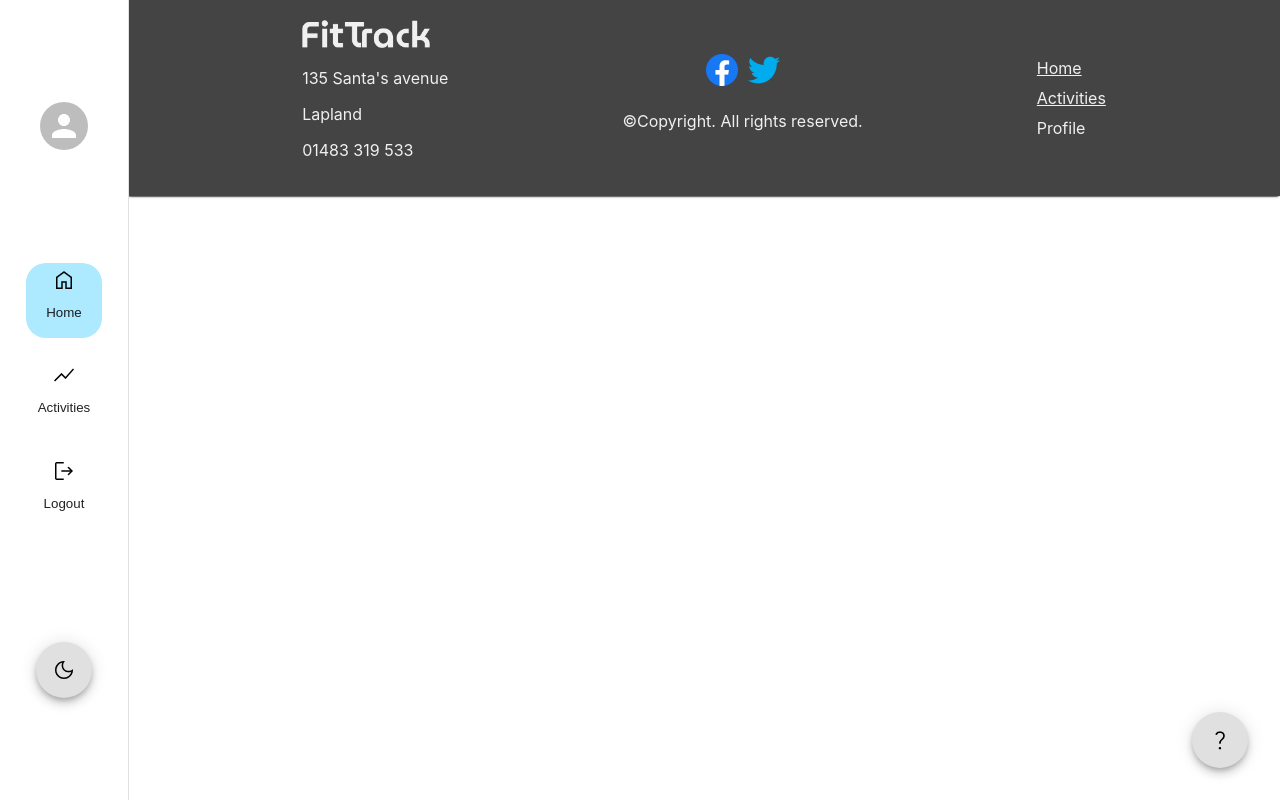
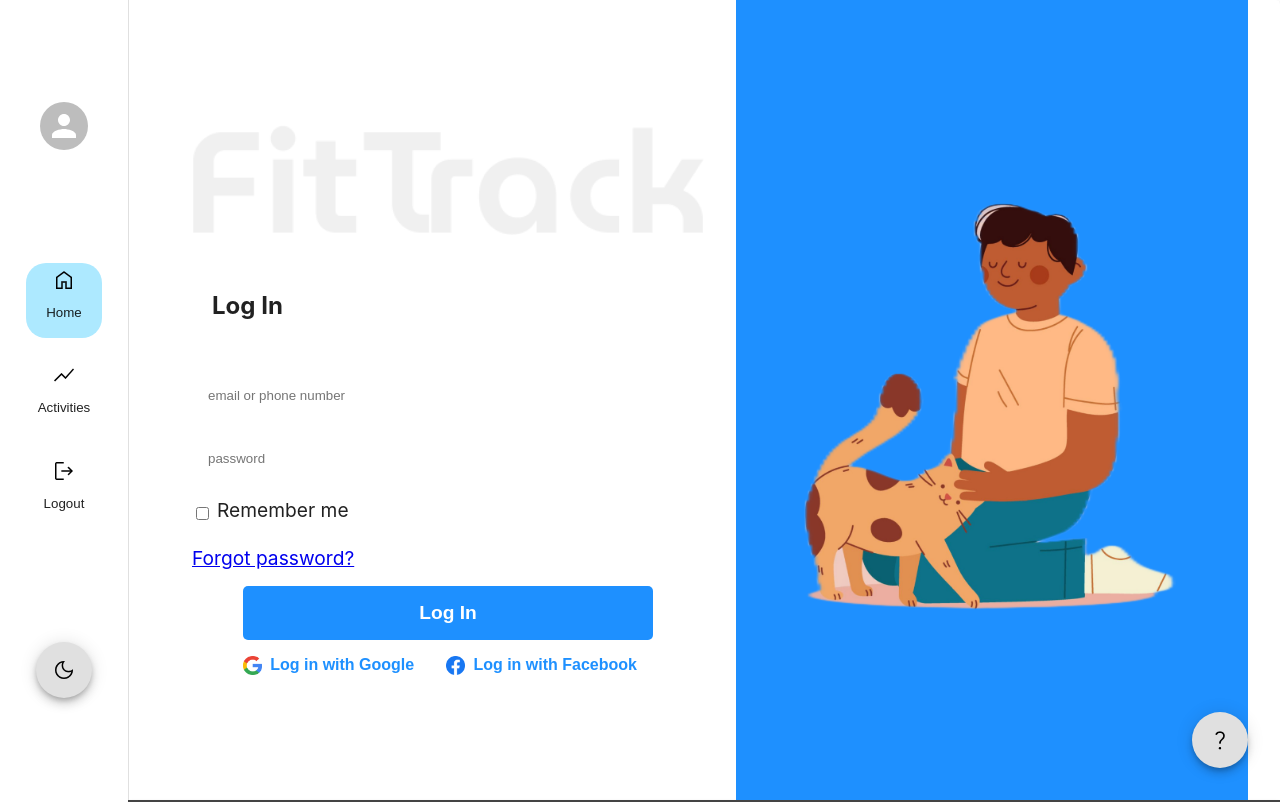
Before and after one commit to MHaurel/tii-2023, a React (Create React App) app: page /login in a window 1280 px wide. Shown: the top 802 px of the page. Built offline with nearby package versions, Linux system fonts and the light colour scheme.

Commit message:
start frontend login
Start creating the frontend of the login page.
Added also the google logo and the navigation to the login page.

```diff
--- a/src/App.js
+++ b/src/App.js
@@ -4,6 +4,7 @@
 import Home from './pages/Home';
 import Activities from './pages/Activities';
 import Profil from "./pages/Profil";
+import Login from "./pages/Login";
 import { useState } from 'react';
 import { BrowserRouter, Routes, Route } from 'react-router-dom';
 import HelpIcon from './components/HelpIcon';
@@ -43,6 +44,7 @@
                   <Route path='/' element={<Home/>}/>
                   <Route path='activities' element={<Activities/>}/>
                   <Route path='profil' element={<Profil/>}/>
+                  <Route path='login' element={<Login/>}/>
                 </Routes>
               </div>
               <Footer/>
--- a/src/components/NavigationRail.js
+++ b/src/components/NavigationRail.js
@@ -38,6 +38,12 @@
         navigate("/profil");
     }
 
+    const handleChangeRouteLogout = () => {
+        setHomeActive(false)
+        setChartActive(false);
+        navigate("/login");
+    }
+
     return (
         <div>
             <Drawer className="navigationRail" variant="permanent" anchor="left" elevation={0} open={true}>
@@ -45,7 +51,7 @@
                 <div className="navigation-buttons">
                     <NavigationButton label="Home" icon="home" active={homeActive} onClick={handleChangeRouteHome}/>
                     <NavigationButton label="Activities" icon="chart" active={chartActive} onClick={handleChangeRouteChart}/>
-                    <NavigationButton label="Logout" icon="logout"/>
+                    <NavigationButton label="Logout" icon="logout" onClick={handleChangeRouteLogout}/>
                 </div>
                 <Fab onClick={handleChangeTheme}>
                     <ThemeIcon theme={theme}/>
--- /dev/null
+++ b/src/pages/Login.css
@@ -0,0 +1,134 @@
+.login-page {
+    display: flex;
+    justify-content: center;
+    align-items: center;
+    height: 100vh;
+}
+
+.login-container {
+    display: flex;
+    flex-direction: column;
+    width: 50%;
+    padding: 2rem;
+    background-color: #fff;
+}
+
+.login-logo {
+    align-items: center;
+    margin-bottom: 2rem;
+}
+
+.login-logo img {
+    width: 100%;
+    height: auto;
+}
+
+.login-title {
+    text-align: left;
+    margin-left: 20px;
+}
+
+.login-form {
+    margin-top: 2rem;
+    display: flex;
+    flex-direction: column;
+    width: 100%;
+}
+
+.login-form label {
+    font-size: 1.2rem;
+    margin-bottom: 0.5rem;
+}
+
+.login-form input[type="text"],
+.login-form input[type="password"] {
+    padding: 1rem;
+    border: none;
+    border-radius: 5px;
+    margin-bottom: 1rem;
+}
+
+.remember-me input[type="checkbox"] {
+    margin-right: 0.5rem;
+}
+
+.forgot-password {
+    text-align: right;
+}
+
+.remember-me,
+.forgot-password {
+  display: flex;
+  justify-content: space-between;
+  align-items: center;
+  margin-bottom: 1rem;
+  font-size: 1.2rem;
+}
+
+.remember-me label,
+.forgot-password a {
+  flex: 1;
+}
+
+.login-button {
+    background-color: #1E90FF;
+    color: #fff;
+    padding: 1rem;
+    border: none;
+    border-radius: 5px;
+    width: 80%;
+    margin: 0 auto;
+    font-size: 1.2rem;
+    font-weight: bold;
+    cursor: pointer;
+}
+
+.social-login {
+    display: flex;
+    justify-content: center;
+    margin-top: 1rem;
+}
+
+.google-button,
+.facebook-button {
+    display: inline-flex;
+    align-items: center;
+    justify-content: center;
+    height: 1.2rem;
+    padding: 0.5rem;
+    background-color: #fff;
+    color: #1E90FF;
+    border: none;
+    border-radius: 5px;
+    margin-right: 1rem;
+    font-size: 1rem;
+    font-weight: bold;
+    cursor: pointer;
+}
+
+.google-button img,
+.facebook-button img {
+    width: 1.2rem;
+    height: auto;
+    margin-right: 0.5rem;
+}
+
+.google-button:hover,
+.facebook-button:hover {
+    background-color: #1E90FF;
+    color: #fff;
+}
+
+.login-illustration {
+    width: 50%;
+    height: 100%;
+    background-color: #1E90FF;
+    display: flex;
+    justify-content: center;
+    align-items: center;
+}
+
+.login-illustration img {
+    max-width: 100%;
+    height: auto;
+}
--- /dev/null
+++ b/src/pages/Login.js
@@ -0,0 +1,41 @@
+//import React, { useEffect, useRef, useState } from "react";
+
+import "./Login.css";
+
+function Login() {
+    return (
+        <div className="login-page">
+            <div className="login-container">
+                <div className="login-logo">
+                    <img src={process.env.PUBLIC_URL + '/images/FitTrack.png'} alt="logo" />
+                </div>
+
+                <h2 className="login-title"> Log In </h2>
+
+                <form className="login-form">
+                    <input type="text" id="email-phone" name="email-phone" placeholder="email or phone number" required />
+                    <input type="password" id="password" name="password" placeholder="password" required />
+
+                    <div className="remember-me">
+                        <input type="checkbox" id="remember-me" name="remember-me" />
+                        <label htmlFor="remember-me"> Remember me </label>
+                    </div>
+
+                    <a href="#" className="forgot-password"> Forgot password? </a>
+                    <button type="submit" className="login-button"> Log In </button>
+
+                    <div className="social-login">
+                        <button className="google-button"> <img src={process.env.PUBLIC_URL + '/images/icons/googleLogo.png'} alt="google icon" /> Log in with Google </button>
+                        <button className="facebook-button"> <img src={process.env.PUBLIC_URL + '/images/icons/facebookLogo.png'} alt="facebook icon" /> Log in with Facebook </button>
+                    </div>
+                </form>
+            </div>
+
+            <div className="login-illustration">
+                <img src={process.env.PUBLIC_URL + '/images/weightIllustration1.png'} alt="weight illustration" />
+            </div>
+        </div>
+    )
+}
+
+export default Login;
```
Also changed, not shown: public/images/icons/googleLogo.png (added).
